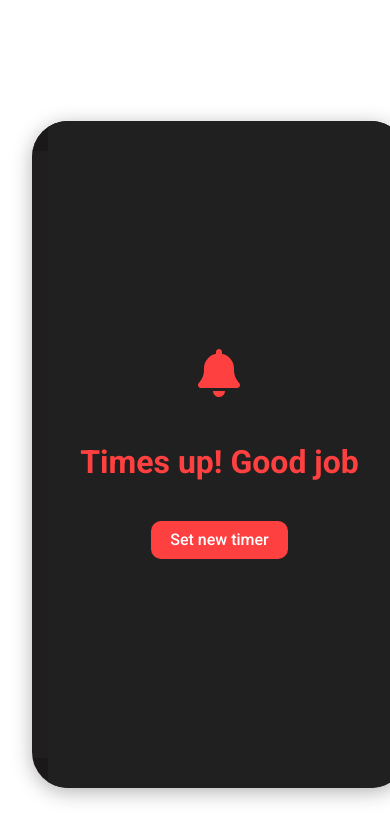
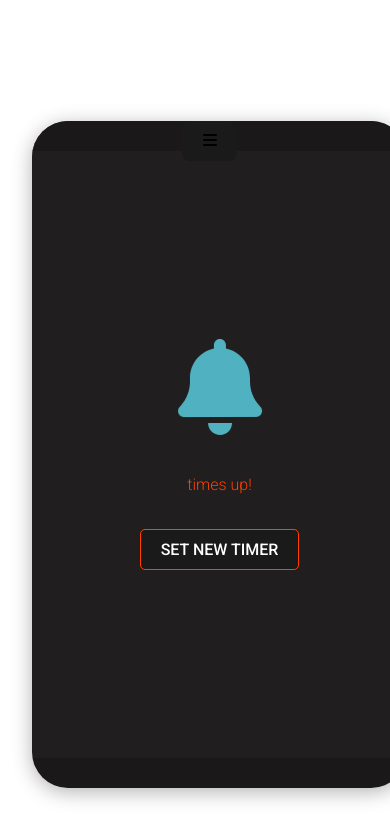
Before and after one commit to LinneaSjoholm/Interval-app, a React (Vite) app: page /end in a window 390 px wide. Shown: the top 840 px of the page. Built offline with nearby package versions, Linux system fonts and the light colour scheme.

Commit message:
added animations to endView

```diff
--- a/src/backend/components/analogTimer.jsx
+++ b/src/backend/components/analogTimer.jsx
@@ -17,7 +17,13 @@ export default function AnalogTimer({ seconds }) {
             setCountdown(totalRemainingTime);
         };
 
+        const handleTargetAchieved = () => {
+            setNavigating(true);
+        };
+
         timer.current.addEventListener('secondsUpdated', handleSecondsUpdated);
+        timer.current.addEventListener('targetAchieved', handleTargetAchieved);
+
         timer.current.start({ countdown: true, startValues: { seconds: seconds } });
 
         return () => {
@@ -94,7 +100,6 @@ export default function AnalogTimer({ seconds }) {
             <div className="button__group">
                 {isReset ? (
                     <>
-                        <button className="countDown__timer-start-btn" onClick={handleStart}>Start Timer</button>
                         <button className="countDown__timer-set-new-timer-btn" onClick={handleSetNewTimer}>Set New Timer</button>
                     </>
                 ) : (
--- a/src/backend/components/digitalTimer.jsx
+++ b/src/backend/components/digitalTimer.jsx
@@ -1,7 +1,7 @@
 import { useState, useEffect, useRef } from "react";
 import Timer from 'easytimer.js';
 import { Navigate } from "react-router-dom";
-import ResetView from "./resetView"; // Importera ResetView
+import ResetView from "./resetView";
 
 const formatTime = (time) => {
     let minutes = Math.floor(time / 60);
@@ -104,6 +104,7 @@ export default function CountDown({ seconds, isInterval, pauseDuration }) {
             {isReset ? (
                 <ResetView
                     time={formatTime(countdown)}
+                    countdown = {() => setCountdown(countdown)}
                     onSetNewTimer={() => setSetNewTimer(true)}
                 />
             ) : (
--- a/src/backend/components/endView.jsx
+++ b/src/backend/components/endView.jsx
@@ -13,7 +13,7 @@ export default function EndView() {
     return (
         <div className="endView">
             <FontAwesomeIcon icon={faBell} />
-            <h1>Times up! Good job</h1>
+            <p className="endView-p">Times up!</p><br />
             <button onClick={handleReset}>Set new timer</button>
         </div>
     )
--- a/src/frontend/analogTimer.css
+++ /dev/null
@@ -1,3 +0,0 @@
-svg {
-    background-color: aqua;
-}
--- a/src/frontend/endView.css
+++ b/src/frontend/endView.css
@@ -4,53 +4,39 @@
     justify-content: center;
     align-items: center;
     height: 100vh;
-    background-color: #202020; /* Mörk bakgrund */
-    color: white;
     text-align: center;
     padding: 2rem;
     z-index: 9999;
   }
 
-  .endView h1 {
-    font-size: 2.5rem;
-    margin-bottom: 1.5rem;
-    color: #ff4040; /* Röd färg för att markera att tiden är slut */
+  .endView-p {
+    color: var(--primary-orange);
+    text-transform: lowercase;
+    font-weight: 300;
   }
 
   .endView button {
-    background-color: #ff4040;
+    background-color: none;
     color: white;
-    border: none;
-    padding: 0.8rem 1.5rem;
-    border-radius: 10px;
-    font-size: 1.2rem;
+    border: solid 1px var(--primary-orange);
+    border-radius: 5px;
+    padding: 10px 20px;
     cursor: pointer;
-    transition: background-color 0.3s ease;
-    margin-top: 1rem;
-  }
-
-  .endView button:hover {
-    background-color: #ff6161; /* Ljusare röd när musen hovrar över knappen */
+    text-transform: uppercase;
+    font-size: 1rem;
   }
 
   .endView .fa-bell {
-    font-size: 4rem;
+    font-size: 6rem;
     margin-bottom: 1.5rem;
-    color: #ff4040; /* Röd färg för klockikonen */
+    color: var(--primary-blue);
+    animation: swing 1s ease-in-out infinite;
   }
 
-  /* Små skärmar */
-  @media (max-width: 600px) {
-    .endView h1 {
-      font-size: 2rem;
-    }
-
-    .endView button {
-      font-size: 1rem;
-      padding: 0.6rem 1.2rem;
-    }
-
-    .endView .fa-bell {
-      font-size: 3rem;
-    }
-  }
+  @keyframes swing {
+    0% { transform: rotate(0deg); }
+    25% { transform: rotate(10deg); }
+    50% { transform: rotate(0deg); }
+    75% { transform: rotate(-10deg); }
+    100% { transform: rotate(0deg); }
+}
--- a/src/frontend/resetView.css
+++ b/src/frontend/resetView.css
@@ -5,7 +5,6 @@
     align-items: center;
     row-gap: 30px;
     height: 40%;
-    width: 100%;
     margin: 0;
     padding: 0;
 }
@@ -29,5 +28,4 @@
     cursor: pointer;
     text-transform: uppercase;
     font-size: 1rem;
-    width: 100%;
 }
```
